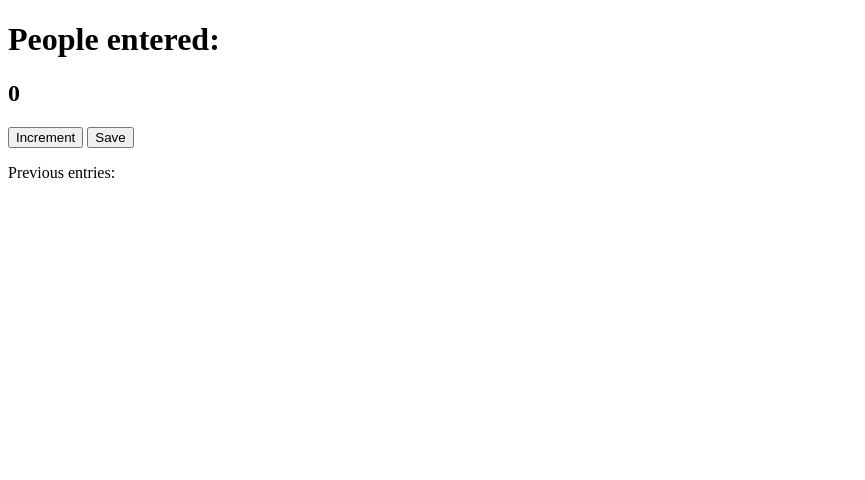
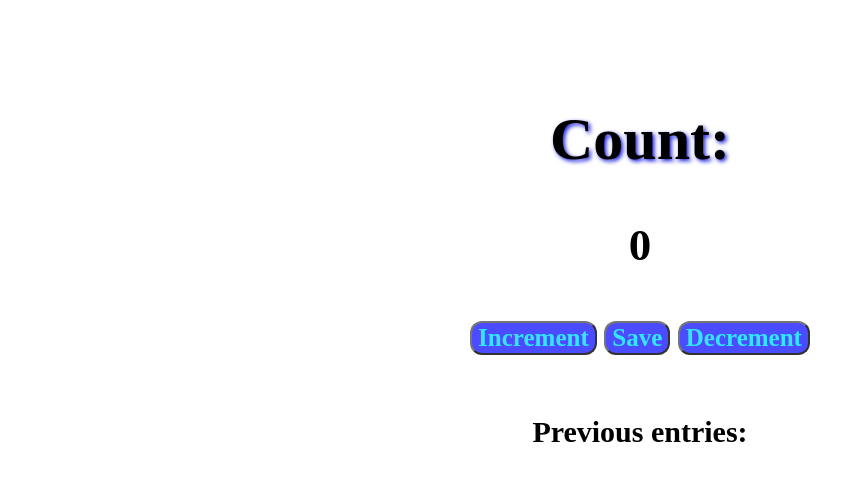
Before and after one commit to Vanatoy28/Counter, a plain HTML site: page index.html in a window 1280 px wide. Shown: the whole page, without its empty margins (0-865 px from the left). Drawn offline with Linux system fonts and the light colour scheme.

Commit message:
Update Counter Project

```diff
--- a/passenger.html
+++ b/index.html
@@ -4,15 +4,17 @@
     <meta charset="UTF-8">
     <meta http-equiv="X-UA-Compatible" content="IE=edge">
     <meta name="viewport" content="width=device-width, initial-scale=1.0">
+    <link rel="stylesheet" href="stylesheet.css">
     <title>Counter</title>
 </head>
 <body>
-    <h1>People entered:</h1>
+    <h1>Count:</h1>
     <h2 id = "count-el">0</h2>
     <button id = "increment-btn" onclick = "increment()">Increment</button>
     <button id = "save-btn" onclick = "save()">Save</button>
+    <button id = "decrement-btn" onclick = "decrement()">Decrement</button>
     <p id="welcome-el"></p>
     <p id="save-el">Previous entries: </p>
-    <script src = "passenger.js"></script>
+    <script src = "index.js"></script>
 </body>
 </html>
--- /dev/null
+++ b/index.js
@@ -0,0 +1,30 @@
+let count = 0
+let saveEl = document.getElementById("save-el")
+let countEl = document.getElementById("count-el")
+
+function increment(){
+    count += 1
+    countEl.textContent = count
+    if (count > 0){
+    document.getElementById("count-el").style.color = 'blue'
+}       else if(count === 0){
+    document.getElementById("count-el").style.color = 'green'
+ }
+}
+
+function decrement(){
+    count -= 1
+    countEl.textContent = count
+    if(count < 0){
+        document.getElementById("count-el").style.color = 'red'
+     } else if(count === 0){
+        document.getElementById("count-el").style.color = 'green'
+     }
+    }
+
+function save(){
+    let countStr = count + ", "
+    saveEl.textContent += countStr
+    countEl.textContent = 0
+    count = 0
+    }
--- a/passenger.js
+++ /dev/null
@@ -1,17 +0,0 @@
-let count = 0
-let saveEl = document.getElementById("save-el")
-let countEl = document.getElementById("count-el")
-
-function increment(){
-    count += 1
-    countEl.textContent = count
-}
-
-function save(){
-    let countStr = count + " - "
-    saveEl.textContent += countStr
-    countEl.textContent = 0
-    count = 0
-}
-
-console.log("Let's count people on the subway")
--- a/stylesheet.css
+++ b/stylesheet.css
@@ -0,0 +1,29 @@
+button{
+    font-size: 25px;
+    font-family:'Times New Roman', Times, serif;
+    font-weight: bold;
+    color: rgb(0, 225, 255);
+    background-color: rgba(0, 0, 255, 0.884) ;
+    opacity: 0.8;
+    border-radius: 12px;
+    margin-top: 0.5em;
+}
+
+body{
+    text-align: center;
+    font-size: 30px;
+}
+
+h1{
+    margin-top: 1.75em;
+    text-shadow: 2px 2px 4px #171bdd;
+}
+
+#count-el{
+    margin-top: 1em;
+}
+
+#save-el{
+    margin-top: 2em;
+    font-weight: bold;
+}
```
